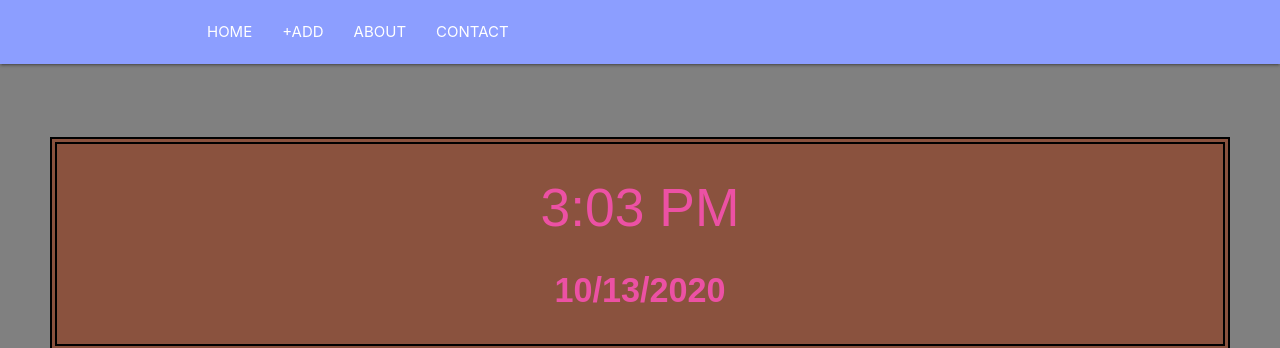
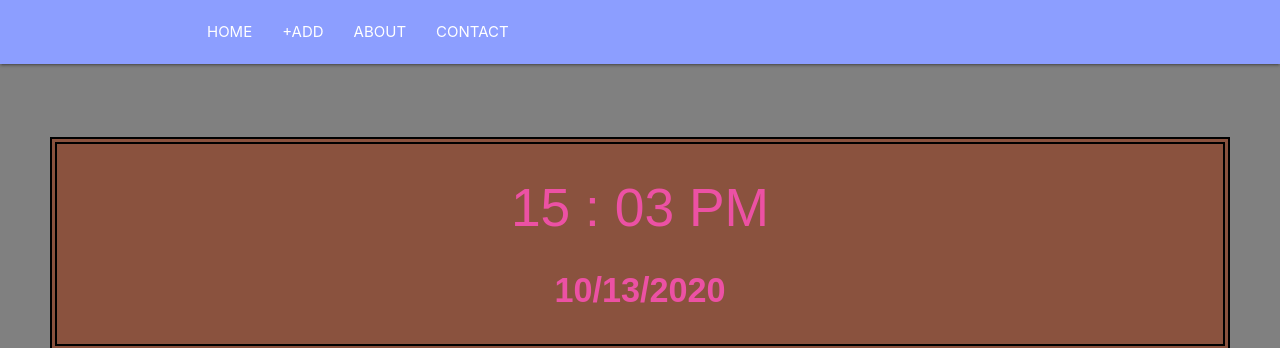
Before and after one commit to csipsz/time-management, a React (Create React App) app in the folder time-client/: page / in a window 1280 px wide. Shown: the top 348 px of the page. Built offline with nearby package versions, Linux system fonts and the light colour scheme; no server answers.

Commit message:
formatted clock

```diff
--- a/time-client/src/containers/Clock.js
+++ b/time-client/src/containers/Clock.js
@@ -21,7 +21,7 @@ render() {
     const { time } = this.state;
     return (
     <div className="digital-clock">
-    <h2>{`${time.toLocaleTimeString().slice(0,4)}  ${time.toLocaleTimeString().slice(8)}`}</h2>
+    <h2>{`${time.getHours()} :  ${time.getMinutes() < 10 ? "0" + time.getMinutes() : time.getMinutes()} ${time.getHours() < 12 ? 'AM' : 'PM'}`}</h2>
     <p>{time.toLocaleDateString()}</p>
     </div>
     )
```
